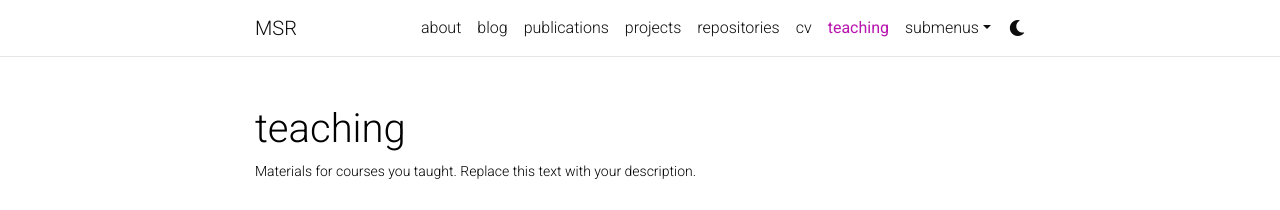
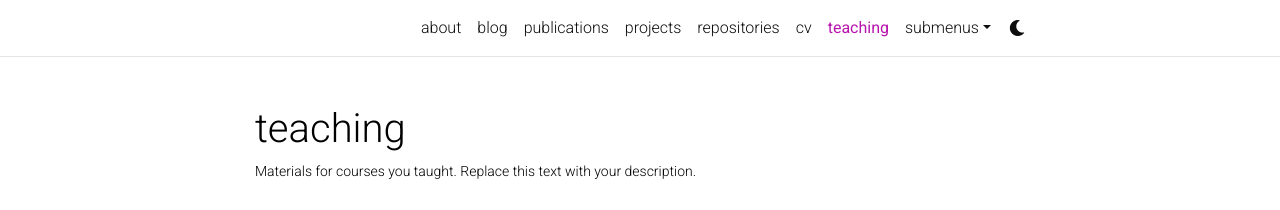
Before and after one commit to Mahe94/mahe94.github.io, a Jekyll site: the page built from _pages/teaching.md, in a window 1280 px wide. Shown: the top 210 px of the page. Built offline with Jekyll 4.4.1, drawn with Linux system fonts in a browser that asks for light colours; comment, search, counter and statistics services are not loaded; a style sheet for code colours, icons or effects is not loaded.

Commit message:
Update _config.yml

```diff
--- a/_config.yml
+++ b/_config.yml
@@ -2,7 +2,7 @@
 # Site settings
 # -----------------------------------------------------------------------------
 
-title: MSR # the website title (if blank, full name will be used instead)
+title: # the website title (if blank, full name will be used instead)
 first_name: Mahesh
 middle_name: Sreekumar
 last_name: Rajasree
```
